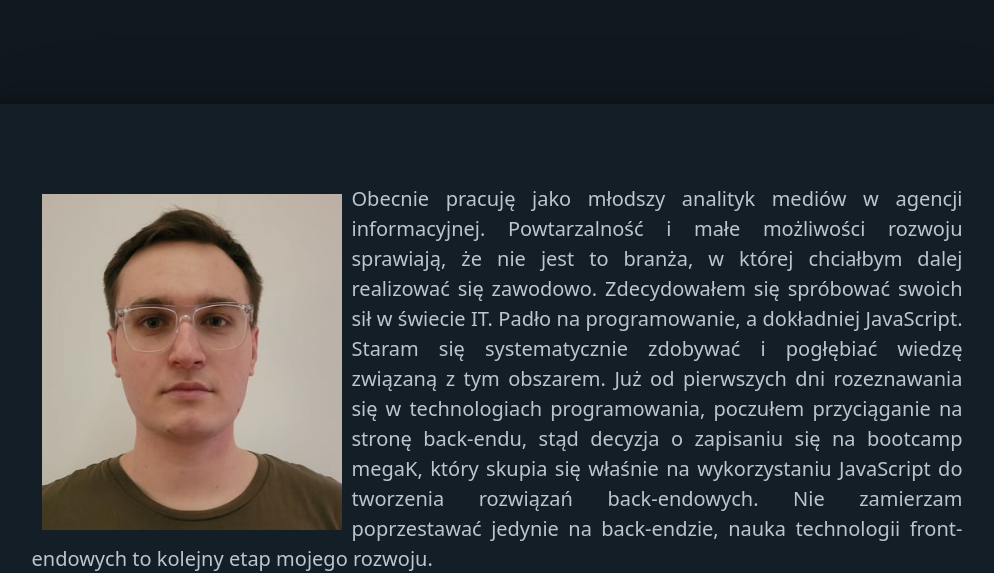
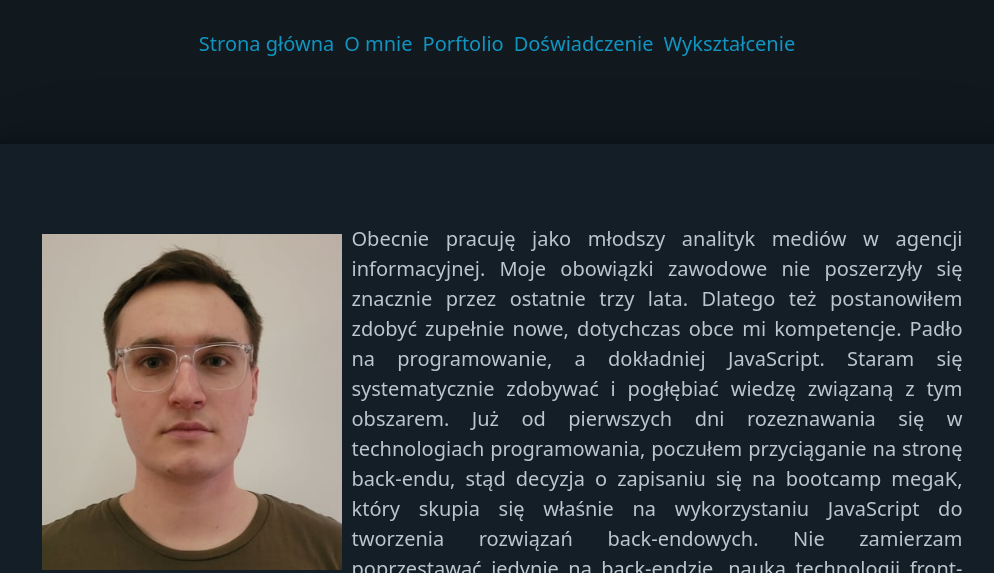
Before and after one commit to rearwindowsoda/cvpage, a website: page public/index.html in a window 1280 px wide. Shown: the part 227-800 px from the top of the page, without its empty margins (143-1137 px from the left). Drawn offline with nearby package versions, Linux system fonts and the light colour scheme.

Commit message:
content changes. changes in styles, changes in div layout. added menu

```diff
--- a/public/index.html
+++ b/public/index.html
@@ -14,18 +14,19 @@
     <div id="personal-logo">
         <a href="/"><img src="images/logo.png"> </a>
     </div>
-    <div id="aboutme">
-        <article>
-            <img src="images/ja.jpg"> <p class="justified"> Obecnie pracuję jako młodszy analityk mediów w agencji informacyjnej. Powtarzalność i małe
-            możliwości
-            rozwoju sprawiają, że nie jest to branża, w której chciałbym dalej realizować się zawodowo.
-            Zdecydowałem się spróbować swoich sił w świecie IT. Padło na programowanie, a dokładniej JavaScript.
+    <div class="centered-elements">
+        <div class="first-container">
+            <div id="top-menu"><a href="/">Strona główna</a><a href="#about-me">O mnie</a><a href="#portfolio">Porftolio</a><a href="#experience">Doświadczenie</a><a href="#education">Wykształcenie</a></div>
+            <article>
+            <img src="images/ja.jpg"> <p class="justified"> Obecnie pracuję jako młodszy analityk mediów w agencji informacyjnej. Moje obowiązki zawodowe nie poszerzyły się znacznie przez ostatnie trzy lata. Dlatego też postanowiłem zdobyć zupełnie nowe, dotychczas obce mi kompetencje.
+          Padło na programowanie, a dokładniej JavaScript.
             Staram się systematycznie zdobywać i pogłębiać wiedzę związaną z tym obszarem. Już od pierwszych dni
             rozeznawania się w technologiach programowania, poczułem przyciąganie na stronę back-endu, stąd decyzja o zapisaniu się na bootcamp megaK, który skupia się właśnie na wykorzystaniu JavaScript do
             tworzenia rozwiązań back-endowych. Nie zamierzam poprzestawać jedynie na back-endzie, nauka technologii front-endowych to kolejny etap mojego rozwoju. </p>
         </article>
+        </div>
         <details open>
-        <summary>O mnie</summary>
+        <summary id="about-me">O mnie</summary>
         <h3 class="justified"><i class="fa-solid fa-head-side-mask"></i> Mateusz Owczarek</h3>
             <p class="justified"><i class="fa-solid fa-at"></i><a href="mailto:mat.owc@o2.pl">mat.owc@o2.pl</a></p>
             <p class="justified"><i class="fa-solid fa-cake-candles"></i> 30.06.1996 r.</p>
@@ -35,7 +36,7 @@
 
     </details>
         <details>
-            <summary>Wykształcenie</summary>
+            <summary id="education">Wykształcenie</summary>
             <p class="justified">10.2015 - 06.2018</p>
             <h3 class="justified">Uniwersytet im. Adama Mickiewicza w Poznaniu</h3>
             <p class="justified">Kierunek: socjologia</p>
@@ -43,7 +44,7 @@
             <p class="justified">Praca licencjacka: <i>Lokowanie idei w polskich serialach obyczajowych.</i></p>
         </details>
         <details>
-            <summary>Doświadczenie zawodowe</summary>
+            <summary id="experience">Doświadczenie zawodowe</summary>
             <p class="justified">06.2019 - obecnie</p>
             <h3 class="justified"><strong>Analityk mediów</strong></h3>
             <p class="justified">PRESS-SERVICE Monitoring Mediów Sp. z o.o. | Poznań</p>
@@ -152,7 +153,7 @@
     </div>
     </div>
 
-    <section>
+    <section id="portfolio">
 
         <a href="files/mowczarekcv.pdf" role="button"> <i class="fa-solid fa-file-pdf"></i> Pobierz moje CV w wersji pdf</a>
     </section>
@@ -163,13 +164,13 @@
         <div class="grid">
             <div>
                 <strong>ASR Licznik</strong>
-                <a href="http://asrlicznik.ct8.pl" target="_blank"><img src="images/asrlicznik21.png" width="300"></a>
+                <a href="https://asrlicznik.ct8.pl" target="_blank"><img src="images/asrlicznik21.png" width="300"></a>
                 <p>
                     Aplikacja powstała po to, by ułatwić pracownikom firmy, w której obecnie pracuję, naliczanie sobie punktów za opracowane segmenty radiowe. Pracownicy mają możliwość zapisywać swoje punkty lokalnie do pamięci przeglądarki lub mogą też założyć konto i zapisywać punkty do bazy danych.
                 </p>
                 <p><mark>Wykorzystano następujące technologie: HTML, CSS, JS, Handlebars, Node.js, Express.js, MongoDB, JSON Web Token, Github</mark></p>
                 <p>
-                    Link do aplikacji: <a href="http://asrlicznik.ct8.pl" target="_blank">asrlicznik.ct8.pl</a>
+                    Link do aplikacji: <a href="https://asrlicznik.ct8.pl" target="_blank">asrlicznik.ct8.pl</a>
                     <br/>
                     Link do repozytorium GH <i class="fa-brands fa-github"></i>  <a href="https://github.com/rearwindowsoda/asr-public-git" target="_blank">github.com/rearwindowsoda/asr-public-git</a>
                 </p>
@@ -181,7 +182,7 @@ Prosta aplikacja CRUD. Pozwala na wyświetlenie wszystkich zadań do wykonania,
                 </p>
                 <p><mark>Wykorzystano następujące technologie: HTML, CSS, Pico.css, Handlebars, Node.js, Express.js, Mysql2/promises, Heroku, Github</mark></p>
                 <p>
-                    Link do aplikacji: <a href="https://asrlicznik.ct8.pl" target="_blank">asrlicznik.ct8.pl</a>
+                    Link do aplikacji: <a href="https://secret-sea-19768.herokuapp.com/" target="_blank">secret-sea-19768.herokuapp.com</a>
                     <br/>
                     Link do repozytorium GH <i class="fa-brands fa-github"></i>  <a href="https://github.com/rearwindowsoda/todo-git-public" target="_blank">github.com/rearwindowsoda/todo-git-public</a>
                 </p>
--- a/public/style.css
+++ b/public/style.css
@@ -1,27 +1,29 @@
-
-#wrapper{
+#wrapper {
 	height: 100vh;
 	width: 100vw;
-    /*display: flex;*/
 	justify-content: center;
-/*flex-direction: column;*/
+}
+.first-container {
+	display: flex;
+	flex-direction: row;
+	flex-wrap: wrap;
+	justify-content: center;
+}
 
-}
-#aboutme{
+.centered-elements {
 	margin: 3vh auto;
-    width: 90%
-;
+	width: 90%;
 	padding: 3px;
 	text-align: center;
+}
 
-}
-#personal-logo{
+#personal-logo {
 	animation-duration: 4s;
 	animation-name: fadein;
 	animation-iteration-count: 1;
 	animation-direction: normal;
 }
-#personal-logo>a>img{
+#personal-logo > a > img {
 	display: block;
 	margin: auto;
 	min-width: 200px;
@@ -29,15 +31,24 @@ height: 100vh;
 	height: auto;
 }
 
-.justified{
+#top-menu {
+	display: flex;
+	flex-wrap: wrap;
+	justify-content: center;
+}
+#top-menu > a {
+	padding: 5px;
+}
+
+article > img {
+	float: left;
+	margin: 10px 10px;
+	max-width: 300px;
+}
+
+.justified {
 	text-align: justify;
 }
-article>img{
-    float: left;
-    margin: 10px 10px;
-    max-width: 300px
-}
-
 @keyframes fadein {
 	from {
 		opacity: 0;
```
Also changed, not shown: 1 other file. Lines whose indentation alone changed are shown as unchanged.
